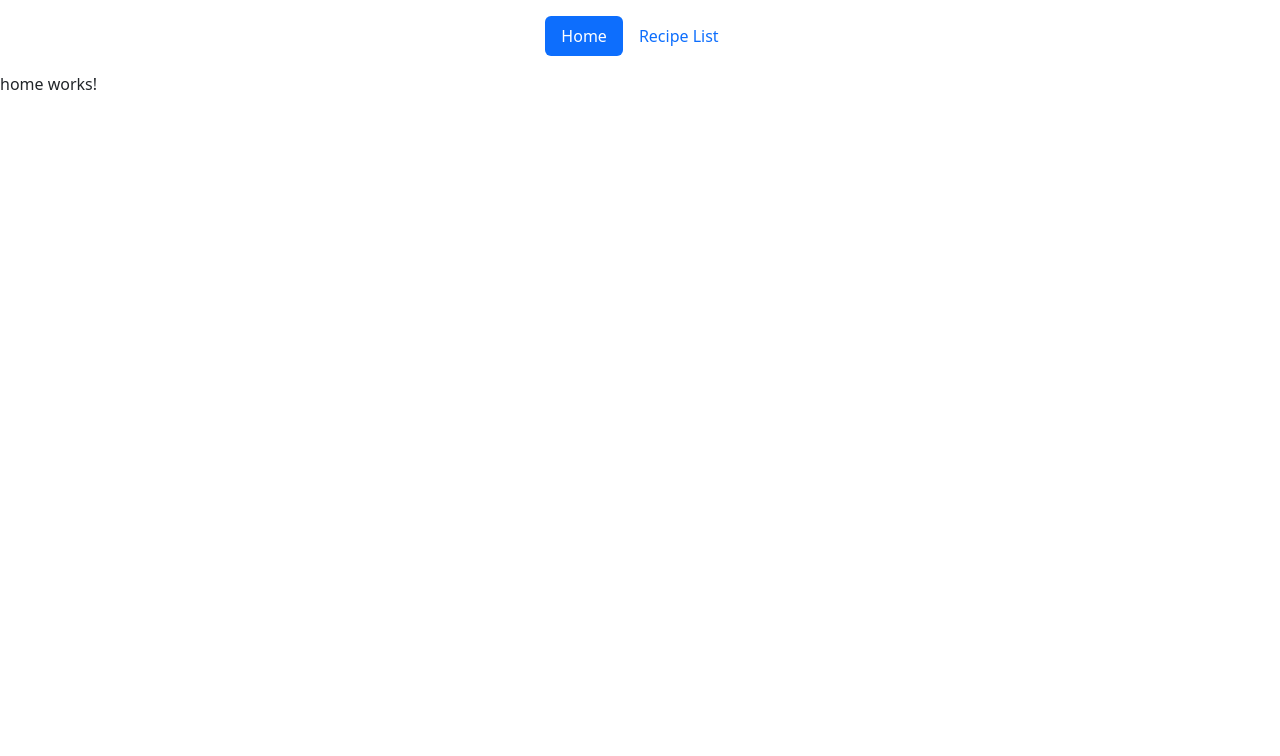
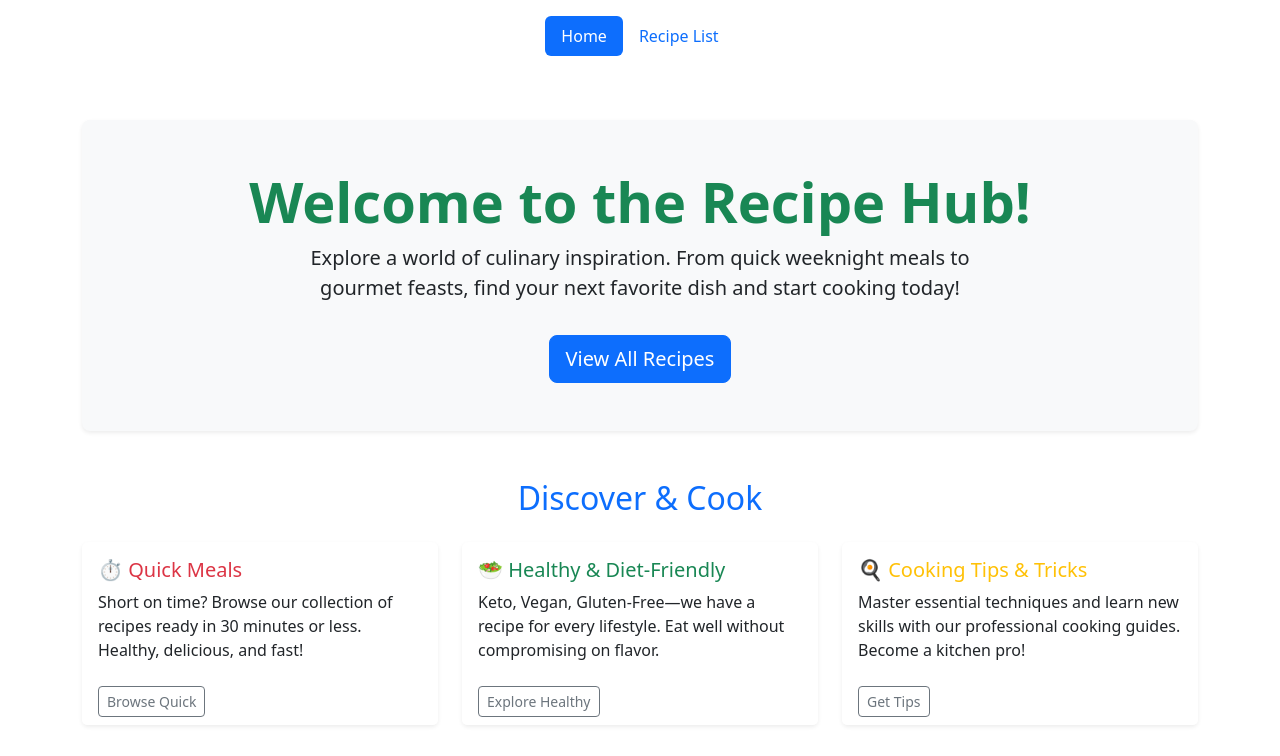
Before and after one commit to vietnguyenhuynashtech/AngularRecipeManager, an Angular app: page / in a window 1280 px wide. Shown: the top 756 px of the page. Built offline with nearby package versions, Linux system fonts and the light colour scheme.

Commit message:
Add content to Home page

```diff
--- a/src/app/home/home.html
+++ b/src/app/home/home.html
@@ -1 +1,55 @@
-<p>home works!</p>
+<div class="container mt-5">
+  <div class="p-5 text-center bg-light rounded-3 shadow-sm mb-5">
+    <h1 class="display-4 fw-bold text-success">
+      Welcome to the Recipe Hub!
+    </h1>
+    <p class="col-lg-8 mx-auto lead">
+      Explore a world of culinary inspiration. From quick weeknight meals to gourmet feasts, find your next favorite dish and start cooking today!
+    </p>
+    <a routerLink="/recipes" class="btn btn-primary btn-lg mt-3" type="button">
+      View All Recipes
+    </a>
+  </div>
+
+  <h2 class="text-center mb-4 text-primary">Discover & Cook</h2>
+  <div class="row row-cols-1 row-cols-md-3 g-4">
+
+    <div class="col">
+      <div class="card h-100 border-0 shadow-sm">
+        <div class="card-body">
+          <h5 class="card-title text-danger">⏱️ Quick Meals</h5>
+          <p class="card-text">Short on time? Browse our collection of recipes ready in 30 minutes or less. Healthy, delicious, and fast!</p>
+        </div>
+        <div class="card-footer bg-white border-0">
+          <a href="#" class="btn btn-outline-secondary btn-sm">Browse Quick</a>
+        </div>
+      </div>
+    </div>
+
+    <div class="col">
+      <div class="card h-100 border-0 shadow-sm">
+        <div class="card-body">
+          <h5 class="card-title text-success">🥗 Healthy & Diet-Friendly</h5>
+          <p class="card-text">Keto, Vegan, Gluten-Free—we have a recipe for every lifestyle. Eat well without compromising on flavor.</p>
+        </div>
+        <div class="card-footer bg-white border-0">
+          <a href="#" class="btn btn-outline-secondary btn-sm">Explore Healthy</a>
+        </div>
+      </div>
+    </div>
+
+    <div class="col">
+      <div class="card h-100 border-0 shadow-sm">
+        <div class="card-body">
+          <h5 class="card-title text-warning">🍳 Cooking Tips & Tricks</h5>
+          <p class="card-text">Master essential techniques and learn new skills with our professional cooking guides. Become a kitchen pro!</p>
+        </div>
+        <div class="card-footer bg-white border-0">
+          <a href="#" class="btn btn-outline-secondary btn-sm">Get Tips</a>
+        </div>
+      </div>
+    </div>
+  </div>
+</div>
+
+<router-outlet />
--- a/src/app/home/home.ts
+++ b/src/app/home/home.ts
@@ -1,8 +1,9 @@
 import { Component } from '@angular/core';
+import { RouterLink, RouterOutlet } from "@angular/router";
 
 @Component({
   selector: 'app-home',
-  imports: [],
+  imports: [RouterOutlet, RouterLink],
   templateUrl: './home.html',
   styleUrl: './home.scss',
 })
```
